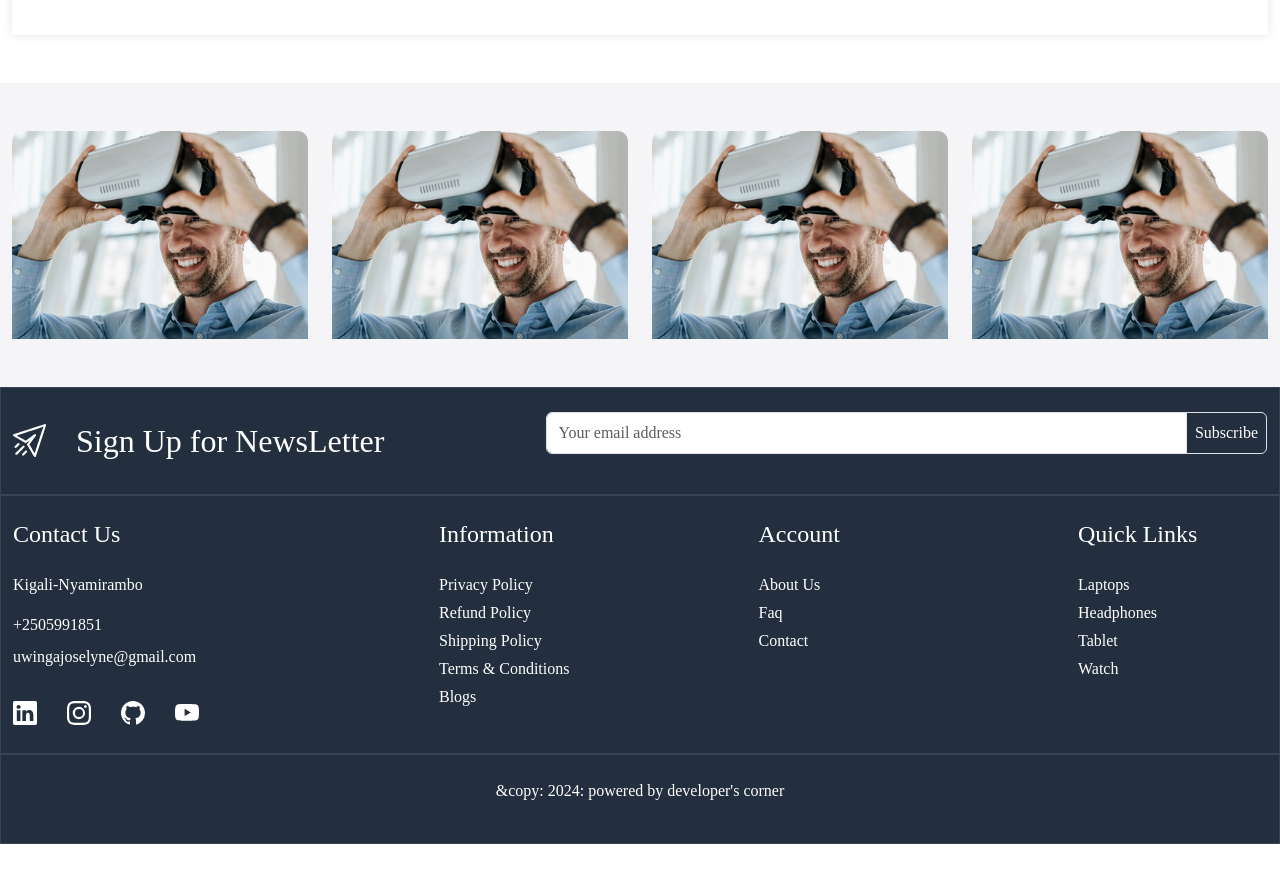
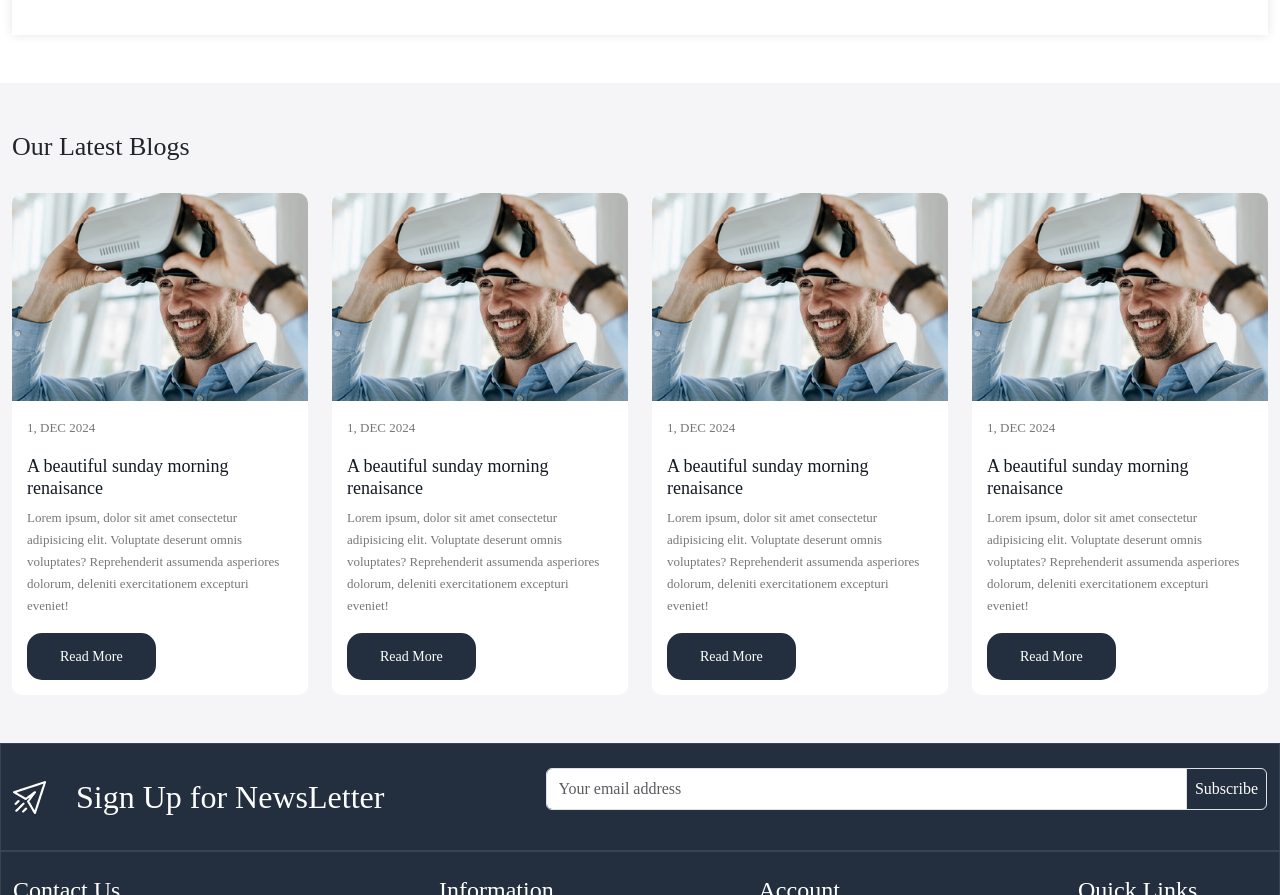
Before and after one commit to uwingabirejoselyne/learn-ecommerce-ui, a React (Create React App) app: page / in a window 1280 px wide. Shown: the part 1460-2355 px from the top of the page. Before the commit the page ends 2304 px from the top, so only its background shows below. Built offline with nearby package versions, Linux system fonts and the light colour scheme.

Commit message:
blog content

```diff
--- a/src/App.css
+++ b/src/App.css
@@ -1,50 +1,66 @@
-*{
-  margin:0;
-  padding:0;
+* {
+    margin: 0;
+    padding: 0;
     box-sizing: border-box;
 }
-:root{
-  --color-131921:#131921;
-  --color-3b4149:#3b4149;
-  --color-febd69:#febd69;
-  --color-232f3e:#232f3e;
-  --color-fb4000:#fb4000;
-  --color-f5f5f7:#f5f5f7;
-  --color-ededed:#ededed;
 
+:root {
+    --color-131921: #131921;
+    --color-3b4149: #3b4149;
+    --color-febd69: #febd69;
+    --color-232f3e: #232f3e;
+    --color-fb4000: #fb4000;
+    --color-f5f5f7: #f5f5f7;
+    --color-ededed: #ededed;
+    --color-777777: #777777;
+}
 
+.section-heading {
+    font-size: 26px;
+    line-height: 32px;
+    font-weight: 500;
+    margin-bottom: 30px;
 }
-.card-wrapper{
+
+.card-wrapper {
     background-color: white;
     box-shadow: 0 0 10px #0000001a;
     padding: 15px;
 }
-body{
-  font-family: "Rubik","sans-serif";
+
+body {
+    font-family: "Rubik", "sans-serif";
 }
-a{
+
+a {
     text-decoration: none;
     display: inline-block;
 }
 
-.header-top-strip{
+.header-top-strip {
     background-color: var(--color-131921);
     border-bottom: 1px solid var(--color-3b4149);
 }
-.header-upper{
+
+.header-upper {
     background-color: var(--color-3b4149);
 }
-.header-bottom{
+
+.header-bottom {
     background-color: var(--color-232f3e);
 }
-.header-upper .input-group-text{
+
+.header-upper .input-group-text {
     background-color: var(--color-febd69);
 }
-.header-upper.header-upper-links img{
+
+.header-upper.header-upper-links img {
     width: 35px;
     height: 35px;
 }
-.header-bottom .menu-links a,.header-bottom .dropdown button{
+
+.header-bottom .menu-links a,
+.header-bottom .dropdown button {
     color: white;
     font-size: 14px;
     line-height: 18px;
@@ -52,166 +68,209 @@ a{
     letter-spacing: .3;
     text-transform: uppercase;
 }
-.header-bottom .dropdown button:focus{
+
+.header-bottom .dropdown button:focus {
     box-shadow: none;
 }
-.header-bottom .dropdown-menu{
+
+.header-bottom .dropdown-menu {
     background-color: var(--color-131921);
     width: 100%;
-  transform: translate3d(0px,57px,0x) !important;
+    transform: translate3d(0px, 57px, 0x) !important;
 }
-.header-bottom .dropdown-menu:focus{
+
+.header-bottom .dropdown-menu:focus {
     background-color: transparent;
 }
-.header-bottom .dropdown-item{
+
+.header-bottom .dropdown-item {
     padding: 20px;
     margin-bottom: 3px;
     border-bottom: 1px solid var(--color-3b4149);
 }
-.header-bottom .dropdown-item:hover{
+
+.header-bottom .dropdown-item:hover {
     background-color: transparent;
     color: var(--color-febd69) !important;
 }
-.form-control:focus{
+
+.form-control:focus {
     box-shadow: none;
     border-color: inherit;
 }
-.gap-10{
-  gap:10px;
+
+.gap-10 {
+    gap: 10px;
 }
-.gap-15{
-  gap:15px;
+
+.gap-15 {
+    gap: 15px;
 }
-.gap-30{
-  gap:30px;
+
+.gap-30 {
+    gap: 30px;
 }
-.button{
+
+.button {
     background-color: var(--color-232f3e);
     color: white;
     font-size: 14px;
     padding: 13px 33px;
     border-radius: 15px;
 }
-.button:hover{
+
+.button:hover {
     background-color: var(--color-febd69);
     color: #131921;
 }
-footer{
+
+footer {
     background-color: var(--color-232f3e);
 }
-footer:not(:first-child){
-  border: 1px solid rgba(255, 255, 255,0.1);
+
+footer:not(:first-child) {
+    border: 1px solid rgba(255, 255, 255, 0.1);
 }
-footer .input-group-text{
+
+footer .input-group-text {
     background-color: var(--color-232f3e);
     color: white;
     padding: 8px 17px;
 }
-.main-banner-content{
+
+.main-banner-content {
     top: 15%;
     left: 5%;
 }
-.main-banner-content h4{
+
+.main-banner-content h4 {
     font-size: 16px;
     font-weight: 400;
     line-height: 14px;
     color: var(--color-fb4000);
-  margin:0 0 12px;
+    margin: 0 0 12px;
     letter-spacing: 0.3px;
-  text-transform:uppercase ;
+    text-transform: uppercase;
 }
 
-.main-banner-content h5{
+.main-banner-content h5 {
     font-size: 42px;
     font-weight: 500;
     line-height: 45px;
     letter-spacing: -2px;
-  text-transform:none;
+    text-transform: none;
 }
 
-.main-banner-content p{
+.main-banner-content p {
     font-size: 18px;
     line-height: 28px;
     letter-spacing: 0.4;
     color: var(--color-131921);
 }
 
-.small-banner-content{
+.small-banner-content {
     top: 25%;
     left: 10%;
 }
-.small-banner-content h4{
+
+.small-banner-content h4 {
     font-size: 14px;
     font-weight: 400;
     line-height: 24px;
     color: var(--color-fb4000);
-  margin:0 0 12px;
+    margin: 0 0 12px;
     letter-spacing: 0.3px;
-  text-transform:uppercase ;
+    text-transform: uppercase;
 }
 
-.small-banner-content h5{
+.small-banner-content h5 {
     font-size: 22px;
     font-weight: 500;
     line-height: 34px;
     letter-spacing: -2px;
-  text-transform:none;
+    text-transform: none;
 }
 
-.small-banner-content p{
+.small-banner-content p {
     font-size: 14px;
     line-height: 22px;
     letter-spacing: 0.4;
     color: var(--color-131921);
 }
-.small-banner{
+
+.small-banner {
     width: 49%;
 }
 
-.home-wrapper-2{
+.home-wrapper-2 {
     background-color: var(--color-f5f5f7);
 }
 
-.categories{
+.categories {
     background-color: white;
     box-shadow: 0 0 10px #0000001a;
     padding: 15px;
 }
 
-.categories > div{
+.categories>div {
     width: 25%;
     padding: 10px 10px 10px 20px;
 }
-.categories > div >div{
+
+.categories>div>div {
     width: 60%;
 }
 
-.categories > div:nth-child(1),
-.categories > div:nth-child(2),
-.categories > div:nth-child(3),
-.categories > div:nth-child(4){
+.categories>div:nth-child(1),
+.categories>div:nth-child(2),
+.categories>div:nth-child(3),
+.categories>div:nth-child(4) {
     border-bottom: 1px solid var(--color-ededed);
 }
 
-.categories > div:nth-child(1),
-.categories > div:nth-child(2),
-.categories > div:nth-child(3){
+.categories>div:nth-child(1),
+.categories>div:nth-child(2),
+.categories>div:nth-child(3) {
     border-right: 1px solid var(--color-ededed);
 }
 
-.categories > div:nth-child(5),
-.categories > div:nth-child(6),
-.categories > div:nth-child(7){
+.categories>div:nth-child(5),
+.categories>div:nth-child(6),
+.categories>div:nth-child(7) {
     border-right: 1px solid var(--color-ededed);
 }
 
-.blog-card{
+.blog-card {
     background-color: white;
     border-radius: 10px;
 }
 
-.blog-card img{
+.blog-card img {
     border-top-left-radius: 10px;
     border-top-right-radius: 10px;
+}
 
+.blog-content {
+    padding: 15px;
 }
+
+.blog-content p.date {
+    font-size: 13px;
+    line-height: 24px;
+    text-transform: uppercase;
+    letter-spacing: 0;
+    font-weight: 400;
+    color: var(--color-777777);
+    padding: 0;
+}
+
+.blog-content h5 {
+    font-size: 18px;
+    color: var(--color-131921);
+}
+
+.blog-content p.desc {
+    font-size: 13px;
+    line-height: 22px;
+    color: var(--color-777777)
+}
--- a/src/components/BlogCard.js
+++ b/src/components/BlogCard.js
@@ -1,4 +1,5 @@
 import React from 'react'
+import { Link } from 'react-router-dom'
 
 const BlogCard = () => {
   return (
@@ -7,6 +8,16 @@ const BlogCard = () => {
             <div className='card-image'>
                 <img src='images/blog-1.jpg' className='img-fluid' alt='blog'></img>
             </div>
+            <div className='blog-content'>
+                <p className='date'> 1, Dec 2024</p>
+                <h5 className='title'>
+                    A beautiful sunday  morning renaisance
+                </h5>
+                <p className='desc'>
+                    Lorem ipsum, dolor sit amet consectetur adipisicing elit. Voluptate deserunt omnis voluptates? Reprehenderit assumenda asperiores dolorum, deleniti exercitationem excepturi eveniet!
+                </p>
+                <Link to='/' className='button'>Read More</Link>
+            </div>
         </div>
     </div>
   )
--- a/src/pages/Home.js
+++ b/src/pages/Home.js
@@ -214,6 +214,9 @@ const Home = () => {
     <section className='blog-wrapper py-5 home-wrapper-2'>
       <div className='container-xxl'>
         <div className='row'>
+          <div className='col-12'>
+            <h3 className='section-heading'> Our Latest Blogs </h3>
+          </div>
           <BlogCard />
           <BlogCard />
           <BlogCard />
```
Also changed, not shown: jsconfig.json (added, +15 -0 lines). Lines whose indentation alone changed are shown as unchanged.
